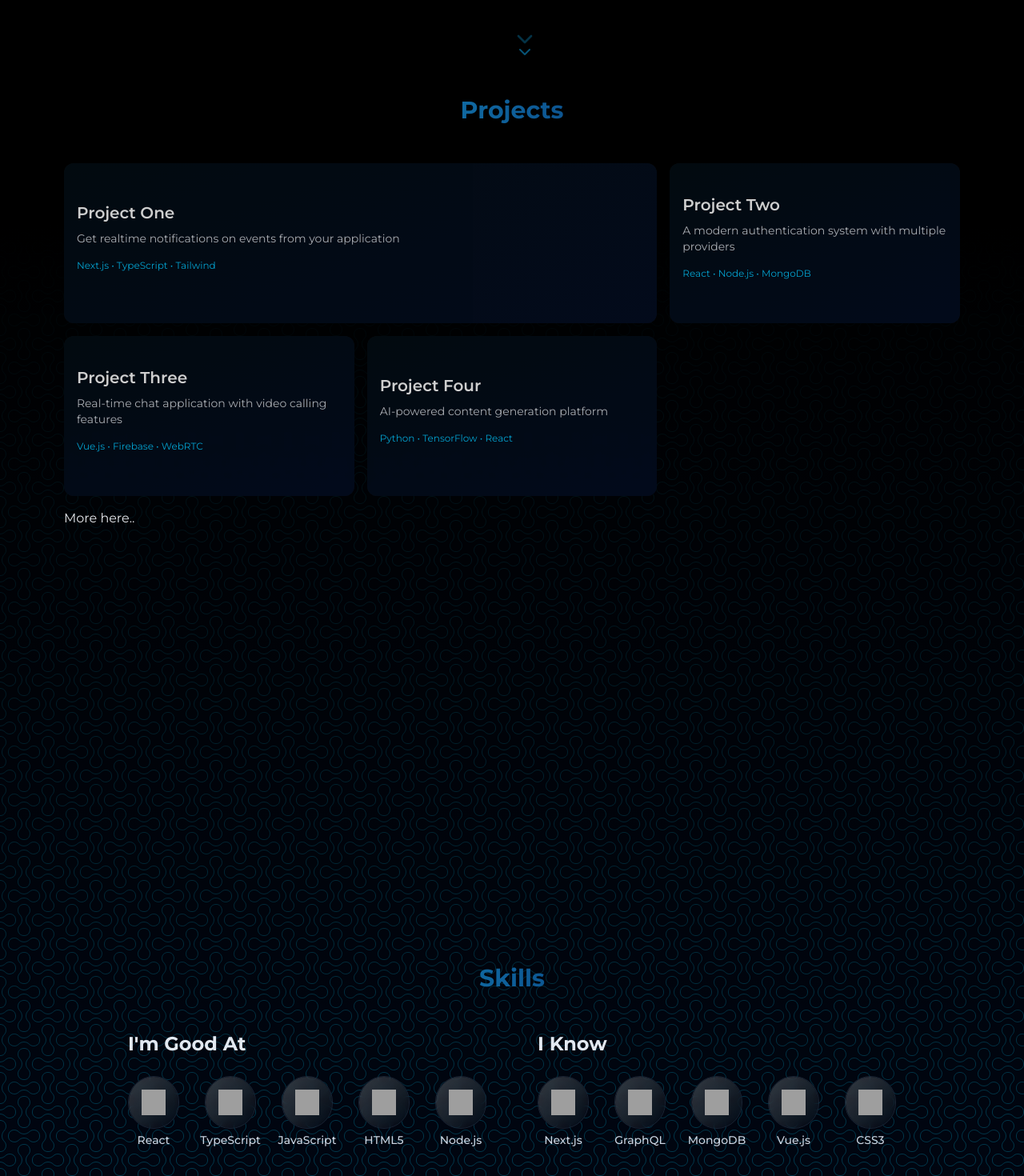
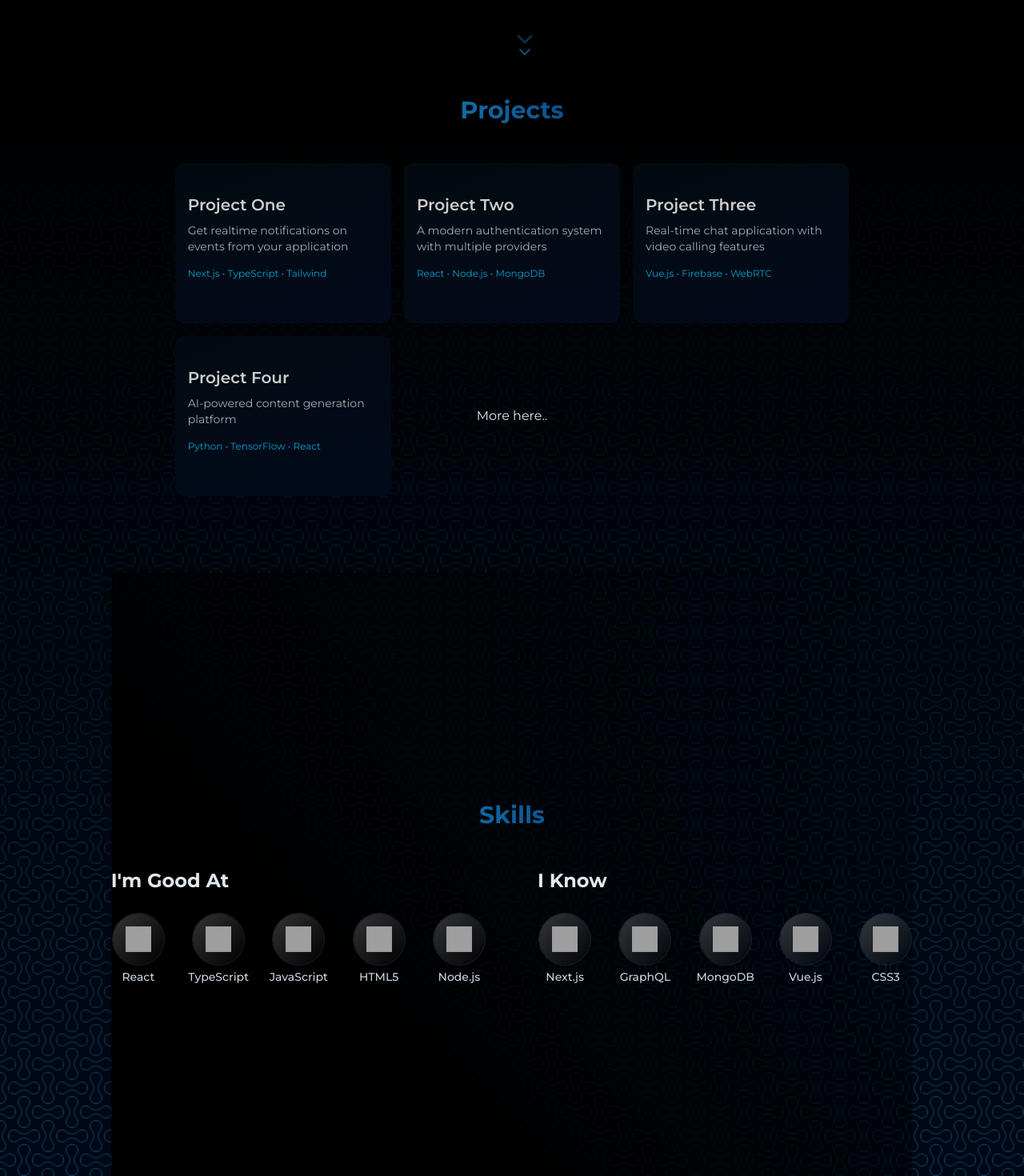
Before and after one commit to Bhavana-Jami/bhavana_jami, a React (Vite) app: page / in a window 1280 px wide. Shown: the part 680-2150 px from the top of the page at 80% size. Built offline with nearby package versions, Linux system fonts and the light colour scheme; grey boxes are pictures that could not be loaded.

Commit message:
max width

```diff
--- a/src/App.css
+++ b/src/App.css
@@ -16,6 +16,7 @@
   overflow-x: hidden !important;
   color: #e5e7eb;
   flex-direction: column;
+  /* width: 19rem !important; */
 }
 /* .title{
   background-color: #21D4FD;
--- a/src/App.jsx
+++ b/src/App.jsx
@@ -1,34 +1,21 @@
 import { useState } from "react";
 import "./App.css";
 import Hero from "./components/Hero";
-import TabsMenu from "./components/TabsMenu";
-import Work from "./components/Work";
 import Projects from "./Projects";
-import AboutMe from "./components/AboutMe";
 import Skills from "./components/Skills";
 import Contact from "./components/Contact";
+
 function App() {
   const [count, setCount] = useState(0);
 
   return (
-    <div className="App">
-      <Hero />
-      {/* <TabsMenu/> */}
-      {/* <Work/> */}
-      {/* <AboutMe /> */}
-
-      <Projects />
-
-
-      <Skills />
-
-      {/* <section
-        id="contact"
-        className="min-h-screen flex items-center justify-center"
-      >
-        <h2 className="text-4xl font-bold">Contact Me</h2>
-      </section> */}
-      <Contact/>
+    <div className="App min-h-screen">
+      <div className="w-10/12 mx-auto px-4 sm:px-6 lg:px-8">
+        <Hero />
+        <Projects />
+        <Skills />
+        <Contact />
+      </div>
     </div>
   );
 }
--- a/src/Projects.jsx
+++ b/src/Projects.jsx
@@ -12,7 +12,7 @@
     tech: "Next.js • TypeScript • Tailwind",
     github: "https://github.com/username/project-one",
     demo: "https://project-one.com",
-    gridArea: "span 1 / span 2", // Wide card
+    gridArea: "span 1 / span 1", // Wide card
   },
   {
     id: 2,
@@ -49,7 +49,7 @@
 export default function Projects() {
   return (
     <section
-      className="min-h-screen w-full px-9 relative overflow-hidden sm:px-20 px-4 -mt-16 sm:-mt-0"
+      className="mb-20 w-full px-9 relative overflow-hidden sm:px-20 px-4 -mt-16 sm:-mt-0"
       id="projects"
     >
       {/* Background Pattern */}
@@ -95,8 +95,10 @@
               </div>
             </motion.div>
           ))}
+          <div className="flex items-center justify-center">
+            <a href="#">More here..</a>
+          </div>
         </div>
-        <a href="#">More here..</a>
       </div>
     </section>
   );
--- a/src/components/Contact.jsx
+++ b/src/components/Contact.jsx
@@ -89,7 +89,7 @@
   return (
     <div
       id="contact"
-      className="min-h-screen  text-zinc-100 flex flex-col px-4"
+      className=" text-zinc-100 flex flex-col px-4"
     >
       <main className="flex-grow flex items-center justify-center px-6 py-12">
         <div className="max-w-3xl w-full space-y-16">
--- a/src/components/Skills.jsx
+++ b/src/components/Skills.jsx
@@ -1,5 +1,5 @@
 import React from "react";
-
+import "../styles/Skills.css";
 const SkillIcon = ({ icon, title }) => (
   <div className="flex flex-col items-center gap-1 group">
     <div className="relative">
@@ -78,7 +78,7 @@
   ];
 
   return (
-    <div className="min-h-screen flex justify-center items-center p-6 w-[80%] md:p-8" id="skills">
+    <div className="min-h-screen flex justify-start md:justify-center items-center  w-full " id="skills">
       <div className="max-w-6xl ">
         <div className="mb-12">
           <h2 className="text-3xl font-bold text-left sm:text-center mb-12  text-transparent bg-clip-text bg-gradient-to-r from-[#1CB5E0] to-[#000851] ">
--- /dev/null
+++ b/src/components/ui/card.tsx
@@ -0,0 +1,76 @@
+import * as React from "react"
+
+import { cn } from "@/lib/utils"
+
+const Card = React.forwardRef<
+  HTMLDivElement,
+  React.HTMLAttributes<HTMLDivElement>
+>(({ className, ...props }, ref) => (
+  <div
+    ref={ref}
+    className={cn(
+      "rounded-xl border bg-card text-card-foreground shadow",
+      className
+    )}
+    {...props}
+  />
+))
+Card.displayName = "Card"
+
+const CardHeader = React.forwardRef<
+  HTMLDivElement,
+  React.HTMLAttributes<HTMLDivElement>
+>(({ className, ...props }, ref) => (
+  <div
+    ref={ref}
+    className={cn("flex flex-col space-y-1.5 p-6", className)}
+    {...props}
+  />
+))
+CardHeader.displayName = "CardHeader"
+
+const CardTitle = React.forwardRef<
+  HTMLDivElement,
+  React.HTMLAttributes<HTMLDivElement>
+>(({ className, ...props }, ref) => (
+  <div
+    ref={ref}
+    className={cn("font-semibold leading-none tracking-tight", className)}
+    {...props}
+  />
+))
+CardTitle.displayName = "CardTitle"
+
+const CardDescription = React.forwardRef<
+  HTMLDivElement,
+  React.HTMLAttributes<HTMLDivElement>
+>(({ className, ...props }, ref) => (
+  <div
+    ref={ref}
+    className={cn("text-sm text-muted-foreground", className)}
+    {...props}
+  />
+))
+CardDescription.displayName = "CardDescription"
+
+const CardContent = React.forwardRef<
+  HTMLDivElement,
+  React.HTMLAttributes<HTMLDivElement>
+>(({ className, ...props }, ref) => (
+  <div ref={ref} className={cn("p-6 pt-0", className)} {...props} />
+))
+CardContent.displayName = "CardContent"
+
+const CardFooter = React.forwardRef<
+  HTMLDivElement,
+  React.HTMLAttributes<HTMLDivElement>
+>(({ className, ...props }, ref) => (
+  <div
+    ref={ref}
+    className={cn("flex items-center p-6 pt-0", className)}
+    {...props}
+  />
+))
+CardFooter.displayName = "CardFooter"
+
+export { Card, CardHeader, CardFooter, CardTitle, CardDescription, CardContent }
--- a/src/styles/Contact.css
+++ b/src/styles/Contact.css
@@ -1,6 +1,26 @@
 #contact {
-    width: 100%;
+  width: 100%;
 
-    background: rgb(0,0,0);
-    background: radial-gradient(circle, rgba(0,0,0,1) 0%, var(--darkBlue) 35%, rgba(0,10,31,0.6140581232492996) 100%);
+
+  background: hsla(0, 0%, 0%, 1);
+
+  /* background: radial-gradient(
+    circle,
+    rgba(0, 0, 0, 0.850) 60%,
+    rgba(14, 17, 108, 0) 100%
+  );
+
+  background: -moz-radial-gradient(
+    circle,
+    rgba(0, 0, 0, 0.850) 60%,
+    rgba(14, 17, 108, 0) 100%
+  );
+
+  background: -webkit-radial-gradient(
+    circle,
+    rgba(0, 0, 0, 0.850) 60%,
+    rgba(14, 17, 108, 0) 100%
+  ); */
+
+  /* filter: progid: DXImageTransform.Microsoft.gradient( startColorstr="#000000", endColorstr="#0E116E", GradientType=1 ); */
 }
--- /dev/null
+++ b/src/styles/Skills.css
@@ -0,0 +1,23 @@
+#skills {
+  background: hsla(0, 0%, 0%, 1);
+
+  background: linear-gradient(
+    225deg,
+    rgba(14, 17, 108, 0) 0%,
+    hsla(0, 0%, 0%, 1) 70%
+  );
+
+  background: -moz-linear-gradient(
+    225deg,
+    rgba(14, 17, 108, 0) 0%,
+    hsla(0, 0%, 0%, 1) 70%
+  );
+
+  background: -webkit-linear-gradient(
+    225deg,
+    rgba(14, 17, 108, 0) 0%,
+    hsla(0, 0%, 0%, 1) 70%
+  );
+
+  filter: progid: DXImageTransform.Microsoft.gradient( startColorstr="#000000", endColorstr="#0E116E", GradientType=1 );
+}
```
